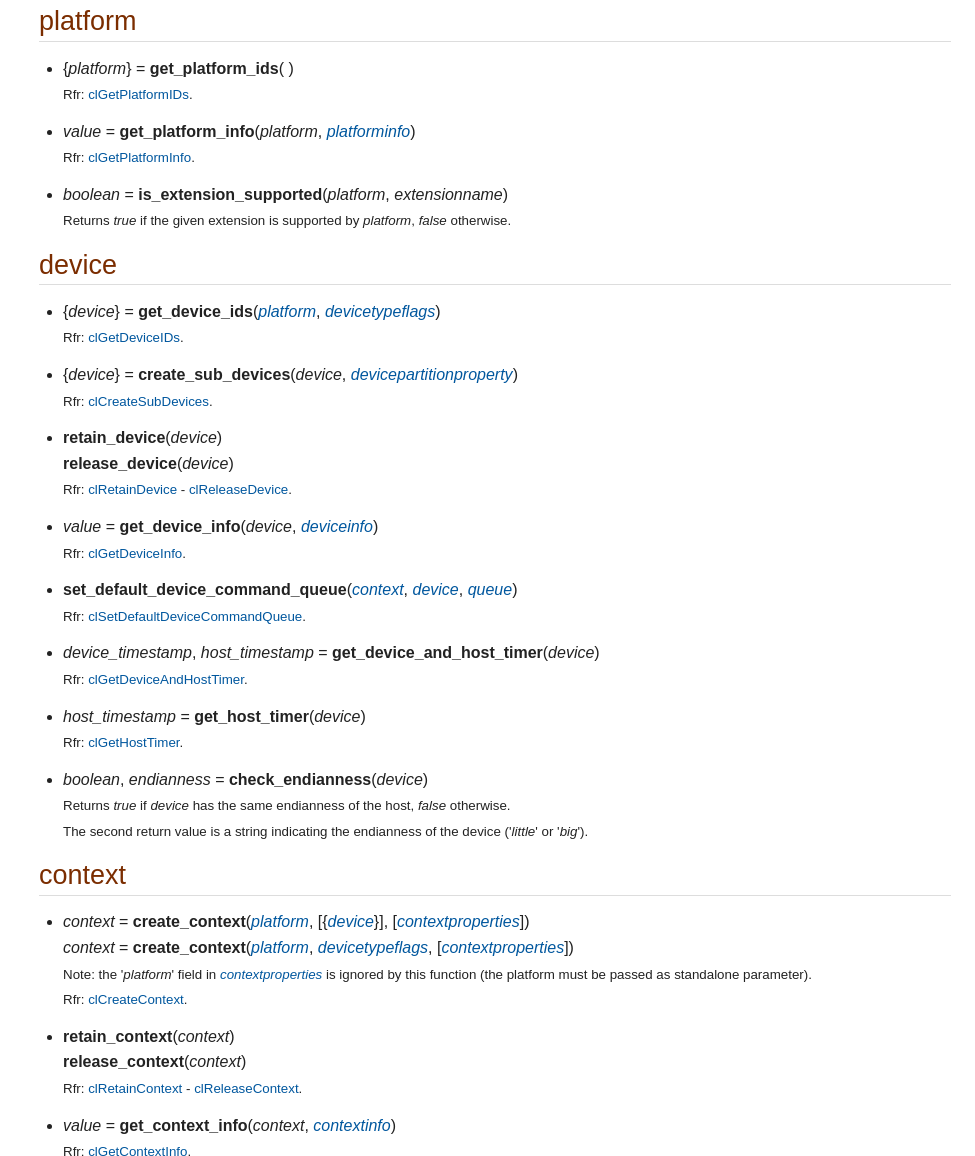
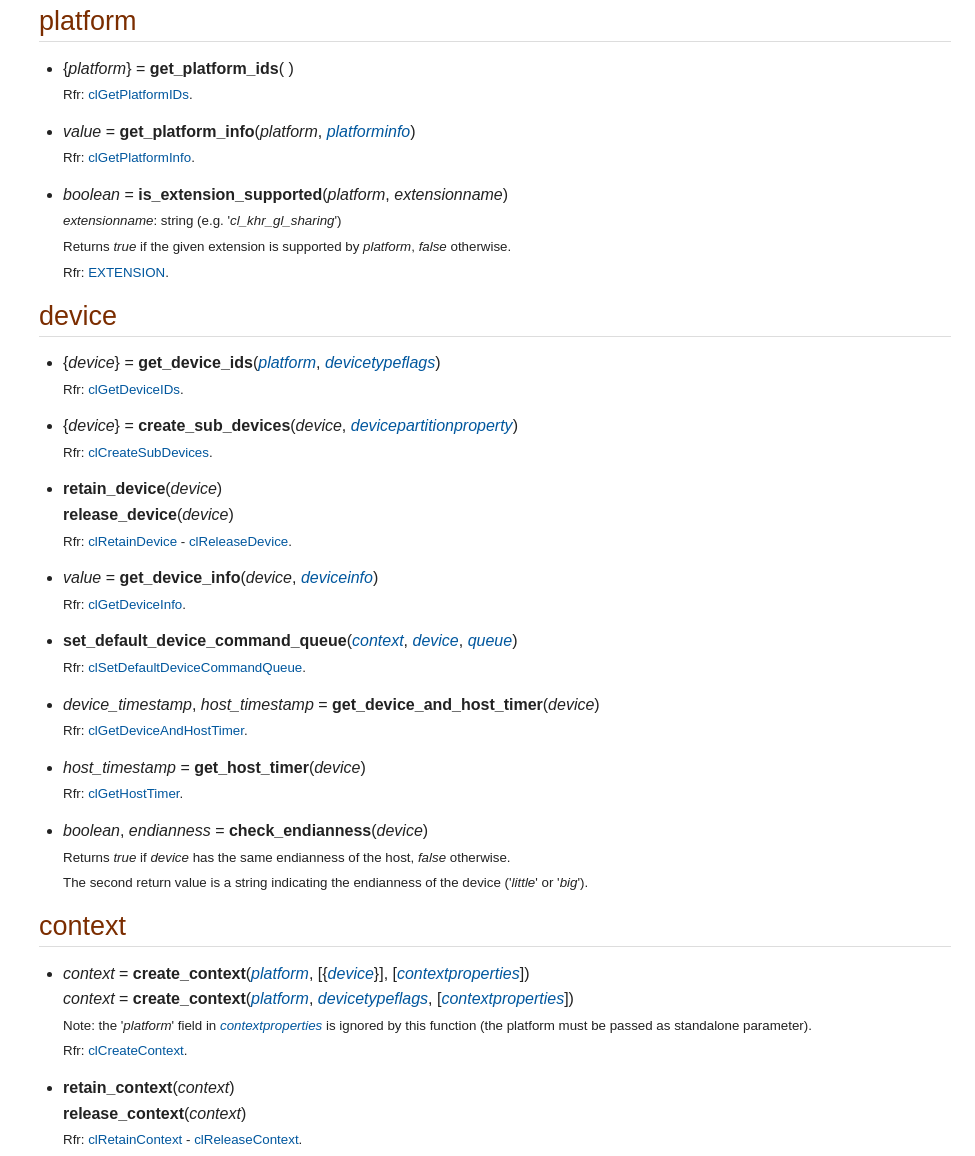
Before and after one commit to stetre/mooncl, a plain HTML site: page doc/index.html in a window 1280 px wide. Shown: the part 2499-3655 px from the top of the page, without its empty margins (305-1280 px from the left). Drawn offline with Linux system fonts and the light colour scheme.

Commit message:
Doc refinements

```diff
--- a/doc/index.html
+++ b/doc/index.html
@@ -1016,7 +1016,9 @@ These are described mainly in the <a href="#miscellanea">'Miscellanea'</a> subse
 <ul>
 <li>
 <p><em>boolean</em> = <strong>is_extension_supported</strong>(<em>platform</em>, <em>extensionname</em>)<br>
-<span class="small">Returns <em>true</em> if the given extension is supported by <em>platform</em>, <em>false</em> otherwise.</span></p>
+<span class="small"><em>extensionname</em>: string (e.g. '<em>cl_khr_gl_sharing</em>')<br>
+Returns <em>true</em> if the given extension is supported by <em>platform</em>, <em>false</em> otherwise.<br>
+Rfr: <a href="https://www.khronos.org/registry/OpenCL/sdk/2.1/docs/man/xhtml/EXTENSION.html">EXTENSION</a>.</span></p>
 </li>
 </ul>
 </div>
@@ -1528,11 +1530,9 @@ Rfr: <a href="https://www.khronos.org/registry/OpenCL/sdk/2.1/docs/man/xhtml/clG
 <div id="create_image" class="ulist">
 <ul>
 <li>
-<p><em>image</em> = <strong>create_image</strong>(<a href="#context"><em>context</em></a>, <a href="#memflags"><em>memflags</em></a>, <em>format</em>, <em>desc</em>, [<em>ptr</em>])<br>
-<em>image</em> = <strong>create_image</strong>(<a href="#context"><em>context</em></a>, <a href="#memflags"><em>memflags</em></a>, <em>format</em>, <em>desc</em> , <em>data</em>)<br>
-<span class="small"><em>format</em>: <a href="#imageformat"><em>imageformat</em></a>,<br>
-<em>desc</em>: <a href="#imagedesc"><em>imagedesc</em></a>,<br>
-<em>ptr</em>: lightuserdata (<em>void*</em> to valid host memory),<br>
+<p><em>image</em> = <strong>create_image</strong>(<a href="#context"><em>context</em></a>, <a href="#memflags"><em>memflags</em></a>, <a href="#imageformat"><em>imageformat</em></a>, <a href="#imagedesc"><em>imagedesc</em></a>, [<em>ptr</em>])<br>
+<em>image</em> = <strong>create_image</strong>(<a href="#context"><em>context</em></a>, <a href="#memflags"><em>memflags</em></a>, <a href="#imageformat"><em>imageformat</em></a>, <a href="#imagedesc"><em>imagedesc</em></a>, <em>data</em>)<br>
+<span class="small"><em>ptr</em>: lightuserdata (<em>void*</em> to valid host memory),<br>
 <em>data</em>: binary string.<br>
 The <em>ptr</em> and <em>data</em> parameters follow the same rules as for the <a href="#create_buffer">cl.create_buffer</a>(&nbsp;) function.<br>
 Rfr: <a href="https://www.khronos.org/registry/OpenCL/sdk/2.1/docs/man/xhtml/clCreateImage.html">clCreateImage</a>.</span></p>
```
Also changed, not shown: 2 other files.
